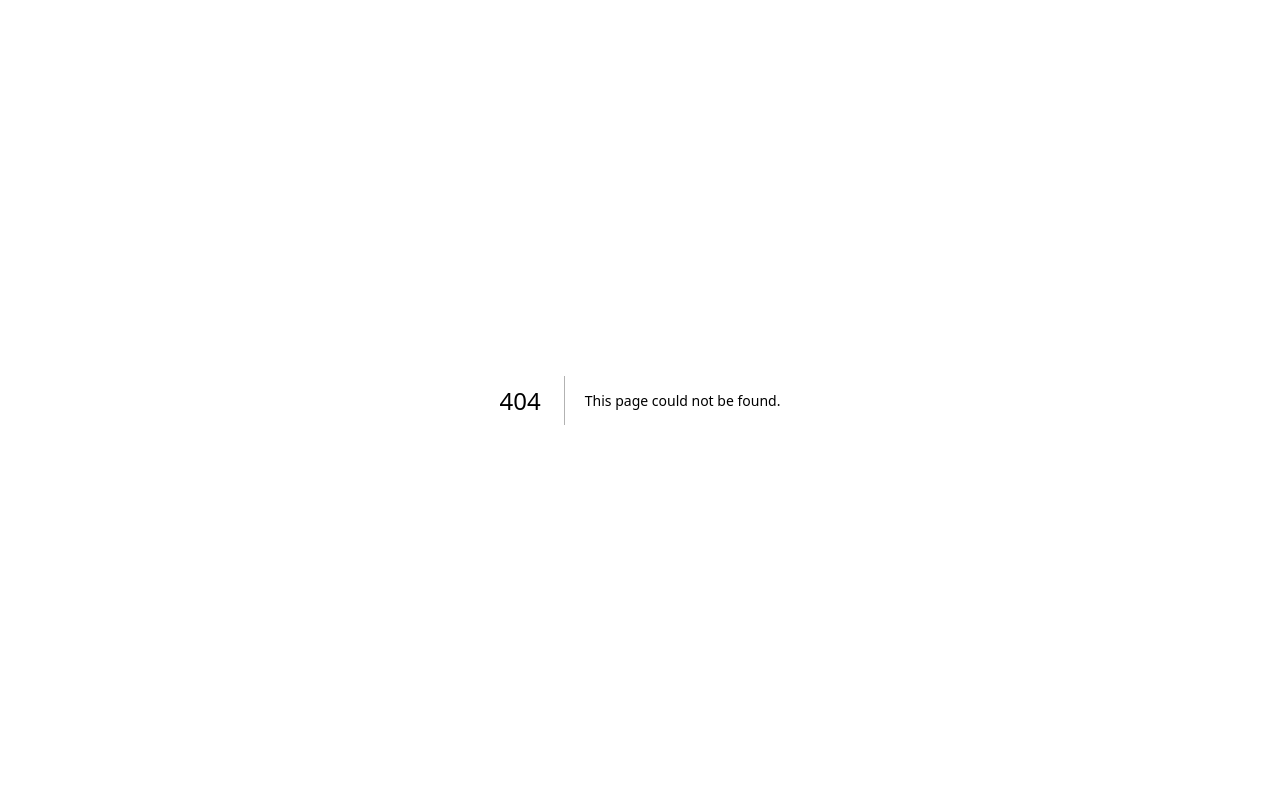
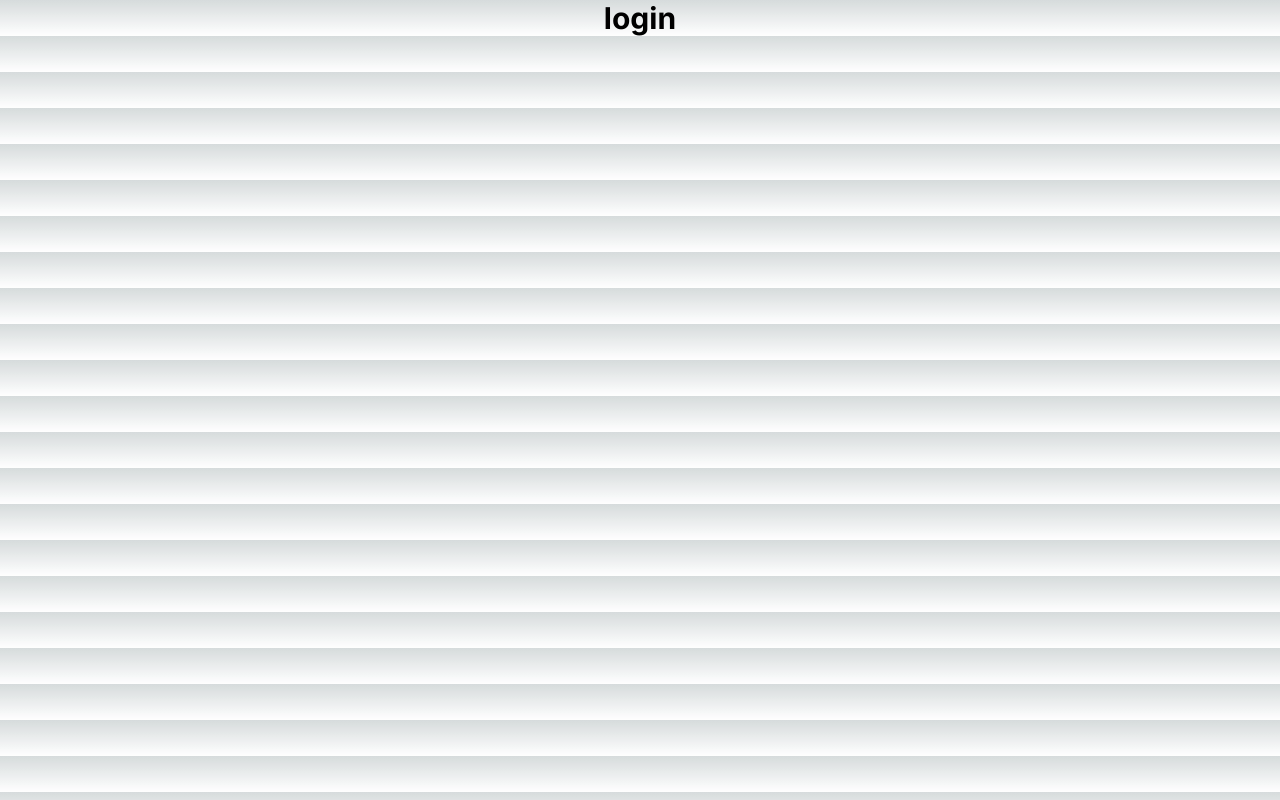
Before and after one commit to ShlokBharadwaj/Visualize, a Next.js app in the folder client/: page /login in a window 1280 px wide. Before the commit this address had no page. Built offline with nearby package versions, Linux system fonts and the light colour scheme.

Commit message:
Add: Login and clear cache

```diff
--- /dev/null
+++ b/client/src/app/login/Login.tsx
@@ -0,0 +1,9 @@
+import React from 'react'
+
+const Login = () => {
+  return (
+    <h1 className='text-3xl font-bold text-center'>login</h1>
+  )
+}
+
+export default Login;
--- /dev/null
+++ b/client/src/app/login/page.ts
@@ -0,0 +1 @@
+export { default } from './Login';
```
